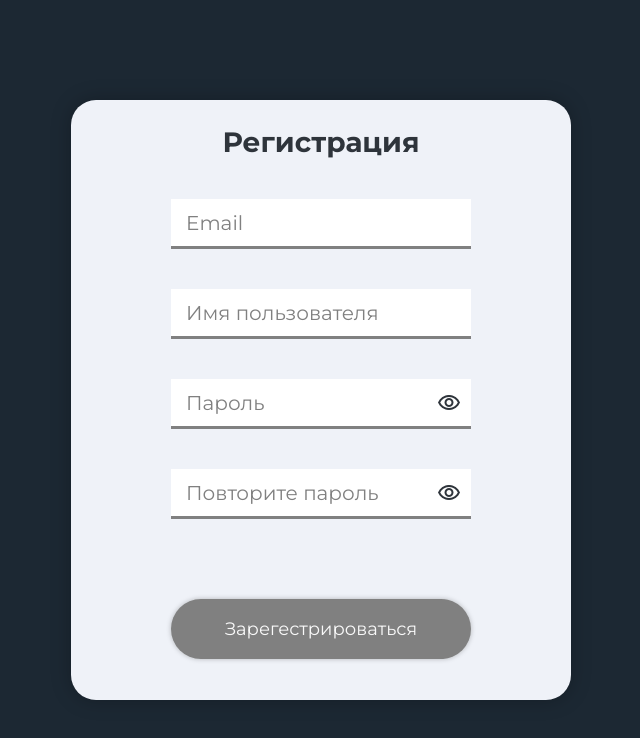
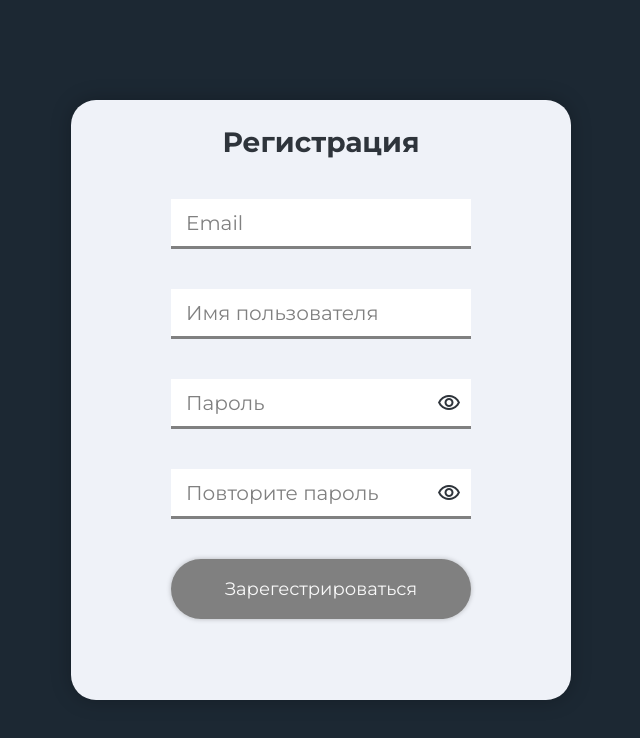
Before and after one commit to thtrvdnl/vbar, a Vue app: page /registration in a window 1280 px wide. Shown: the top 738 px of the page, without its empty margins (319-959 px from the left). Built offline with nearby package versions, Linux system fonts and the light colour scheme.

Commit message:
todo: refactor appbutton, change it in profile-page

```diff
--- a/src/components/AppButton.vue
+++ b/src/components/AppButton.vue
@@ -17,6 +17,9 @@ export default {
       type: String,
       default: 'btn'
     }
+
+    // Redo button as Object
+    // Change profile button to app button in profilepage
   }
 }
 </script>
@@ -29,27 +32,67 @@ export default {
   display: flex;
   align-items: center;
   justify-content: center;
-  width: 300px;
+  width: 60px;
   height: 60px;
   border: none;
   padding: 15px;
+  margin-right: 20px;
   color: $light-95;
-  margin-top: 40px;
   box-shadow: 0 0 5px 0 $dark-35;
-  transition-property: background-color, box-shadow, opacity, width, height;
+  transition-property: box-shadow, opacity, width, height;
   transition-duration: 0.133s;
   transition-timing-function: ease-in-out;
-  border-radius: 50px;
-  font-size: 18px;
+
+  &:hover,
+  &:focus {
+    box-shadow: 0 2px 5px 1px $dark-35;
+  }
+
+  & > i {
+    font-size: $xlFontSize;
+  }
+
+  &:last-child {
+    margin-right: 0;
+  }
+
+  &:disabled {
+    background-color: gray;
+    cursor: not-allowed;
+  }
+
+  &-rounded {
+    border-radius: 50%;
+  }
   &-send {
-    background: blue;
-    &:hover {
+    width: 300px;
+    border-radius: 50px;
+    background-color: blue;
+    font-size: 18px;
+    transition: background-color 0.133s ease-in-out;
+    &:hover:not(.btn:disabled) {
       background-color: green;
-    }
-    &:disabled {
-      background-color: gray;
-      cursor: not-allowed;
     }
   }
 }
+
+#block {
+  background: #ed213a;
+  background: linear-gradient(to right, #93291e, #ed213a);
+}
+
+#like {
+  background: #ff512f;
+  background: linear-gradient(to right, #dd2476, #ff512f);
+}
+
+#message {
+  background: #2193b0;
+  background: linear-gradient(to right, #2193b0, #6dd5ed);
+}
+
+#skip {
+  background: #232526;
+  background: linear-gradient(to right, #414345, #232526);
+}
 </style>
--- a/src/views/RegistrationPage.vue
+++ b/src/views/RegistrationPage.vue
@@ -90,7 +90,9 @@ export default {
           const data = await response.json()
 
           if (data.id) {
-            console.log(`You was registrated successfully, your data is: ${data}`)
+            console.log('You was registrated successfully, your data is:', data)
+            this.email = this.password = this.repeatedPassword = this.username = ''
+            this.isValidated = false
           } else {
             console.log('Something went wrong', data)
           }
```
